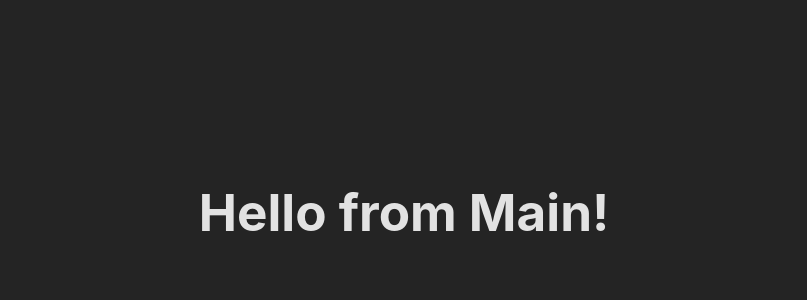
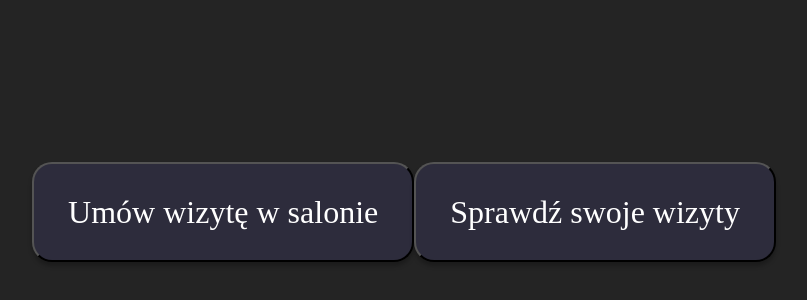
Before and after one commit to pploszczyca/Car-Detailing, a React (Vite) app in the folder frontend/: page / in a window 1280 px wide. Shown: the part 188-488 px from the top of the page, without its empty margins (236-1043 px from the left). Built offline with nearby package versions, Linux system fonts and the light colour scheme; the HTML template or start-up script is replaced by a standard one.

Commit message:
Created useMainPage

```diff
--- a/frontend/src/pages/Main/MainPage.tsx
+++ b/frontend/src/pages/Main/MainPage.tsx
@@ -1,5 +1,13 @@
-export function MainPage () {
+import useMainPage from "./useMainPage.ts";
+import Button from "../../components/Button/Button.tsx";
+
+export function MainPage() {
+    const {onMakeAnOrderClicked, onOrdersClicked} = useMainPage()
+
     return (
-        <h1>Hello from Main!</h1>
+        <div>
+            <Button onClick={onMakeAnOrderClicked}>Umów wizytę w salonie</Button>
+            <Button onClick={onOrdersClicked}>Sprawdź swoje wizyty</Button>
+        </div>
     )
 }
--- /dev/null
+++ b/frontend/src/pages/Main/useMainPage.ts
@@ -0,0 +1,17 @@
+import useRouter from "../../hooks/router/useRouter.ts";
+
+interface UseMainPage {
+    onMakeAnOrderClicked: () => void
+    onOrdersClicked: () => void
+}
+
+const useMainPage = (): UseMainPage => {
+    const {goToServices, goToOrders} = useRouter()
+
+    return {
+        onMakeAnOrderClicked: goToServices,
+        onOrdersClicked: goToOrders,
+    }
+}
+
+export default useMainPage
```
